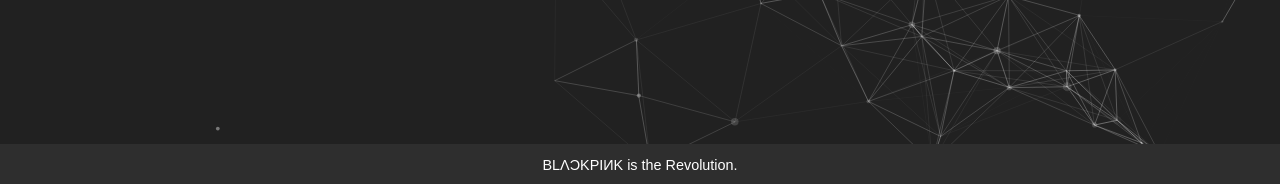
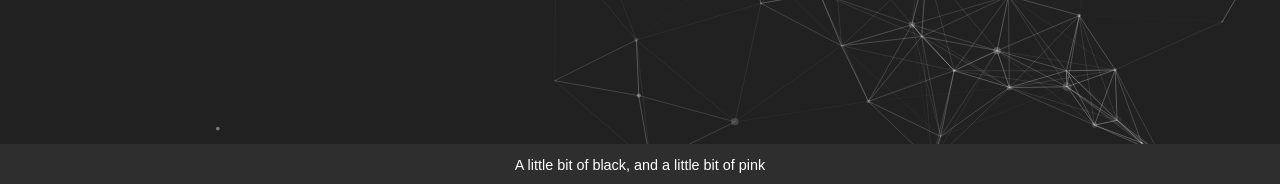
Before and after one commit to ThoughtfulDev/ThoughtfulDev.github.io, a website: page index.html in a window 1280 px wide. Shown: the part 616-800 px from the top of the page. Drawn offline with Linux system fonts and the light colour scheme.

Commit message:
update index

```diff
--- a/index.html
+++ b/index.html
@@ -46,7 +46,7 @@
       </div>
       <footer>
         <div id="text" class="cypher">
-          BLΛƆKPIИK is the Revolution.
+          A little bit of black, and a little bit of pink
         </div>
       </footer>
 
```
